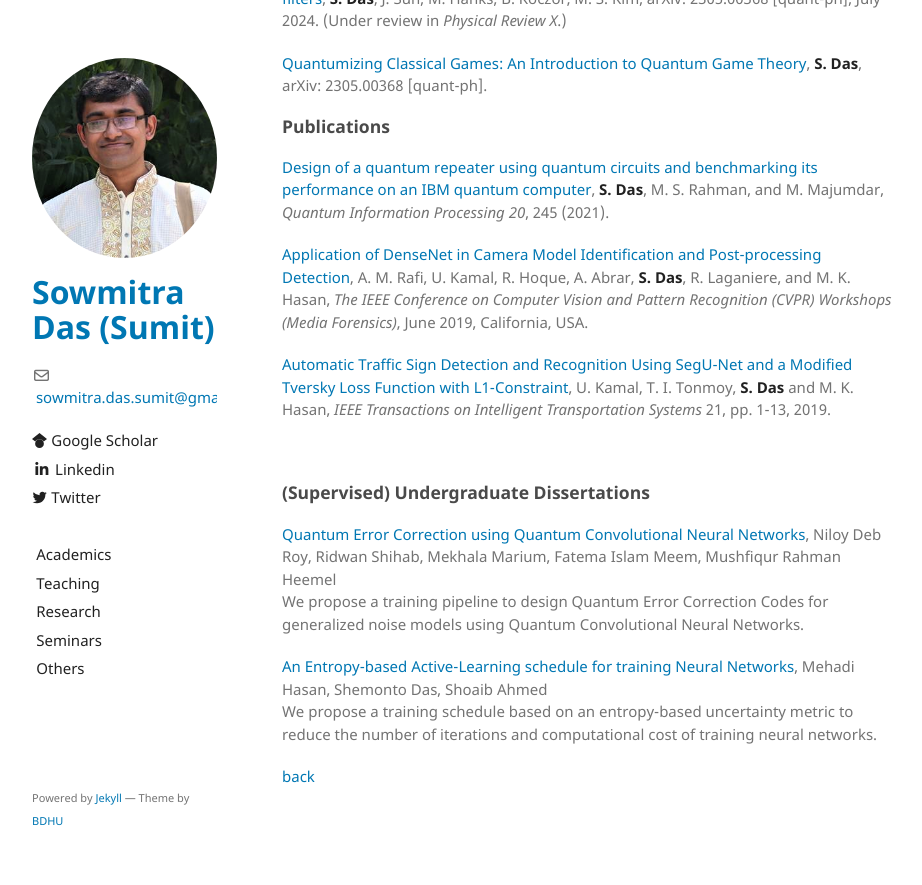
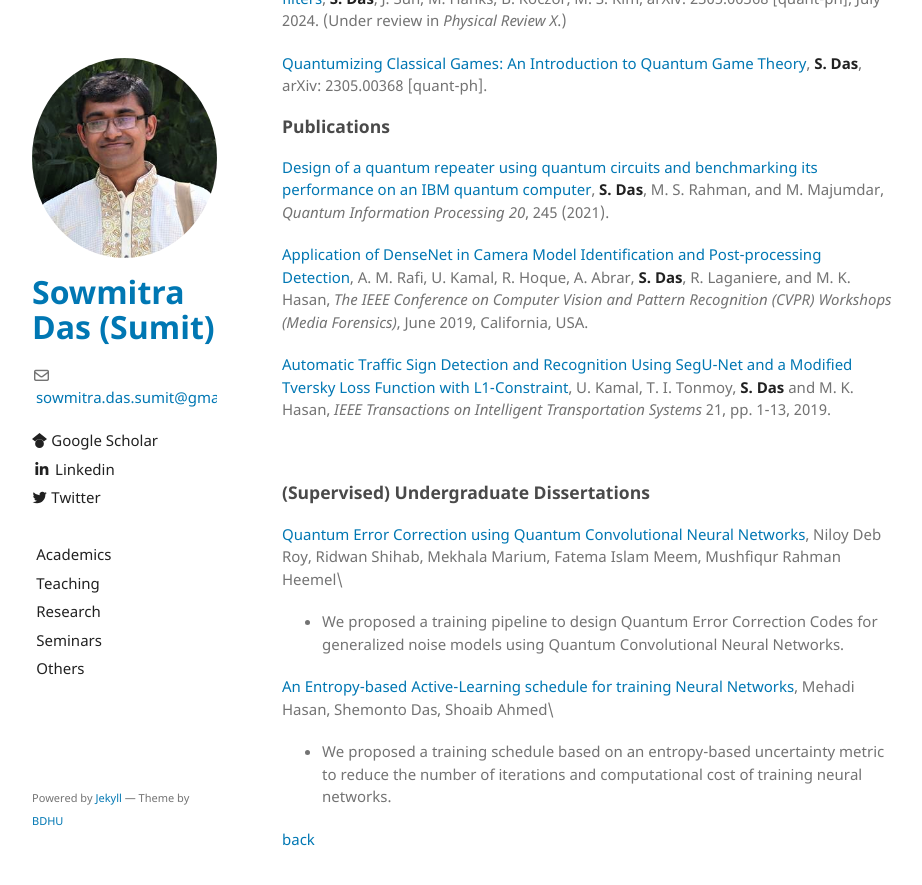
Before and after one commit to sowmitra-das-sumit/sowmitra-das-sumit.github.io, a Jekyll site: the page built from research.md, in a window 1280 px wide and 900 px high, scrolled down 1184 px. Shown: the top 885 px of the window, without its empty margins (178-1100 px from the left). Built offline with Jekyll 4.4.1, drawn with Linux system fonts in a browser that asks for light colours; the repository's description, which GitHub fills in, is left out; our own code applies the rules of GitHub Pages for plain Markdown files; before the commit the page ends 2022 px from its top, so only the background shows below that.

Commit message:
Update research.md

```diff
--- a/research.md
+++ b/research.md
@@ -41,9 +41,9 @@ If you are interested in collaborating with me, give me an email!
 
 ### (Supervised) Undergraduate Dissertations
 [Quantum Error Correction using Quantum Convolutional Neural Networks](http://dspace.bracu.ac.bd/xmlui/handle/10361/14966), Niloy Deb Roy, Ridwan Shihab, Mekhala Marium, Fatema Islam Meem, Mushfiqur Rahman Heemel\
-We propose a training pipeline to design Quantum Error Correction Codes for generalized noise models using Quantum Convolutional Neural Networks.
+- We proposed a training pipeline to design Quantum Error Correction Codes for generalized noise models using Quantum Convolutional Neural Networks.
 
 [An Entropy-based Active-Learning schedule for training Neural Networks](http://dspace.bracu.ac.bd/xmlui/handle/10361/14809), Mehadi Hasan, Shemonto Das, Shoaib Ahmed\
-We propose a training schedule based on an entropy-based uncertainty metric to reduce the number of iterations and computational cost of training neural networks.
+- We proposed a training schedule based on an entropy-based uncertainty metric to reduce the number of iterations and computational cost of training neural networks.
 
 [back](./)
```
